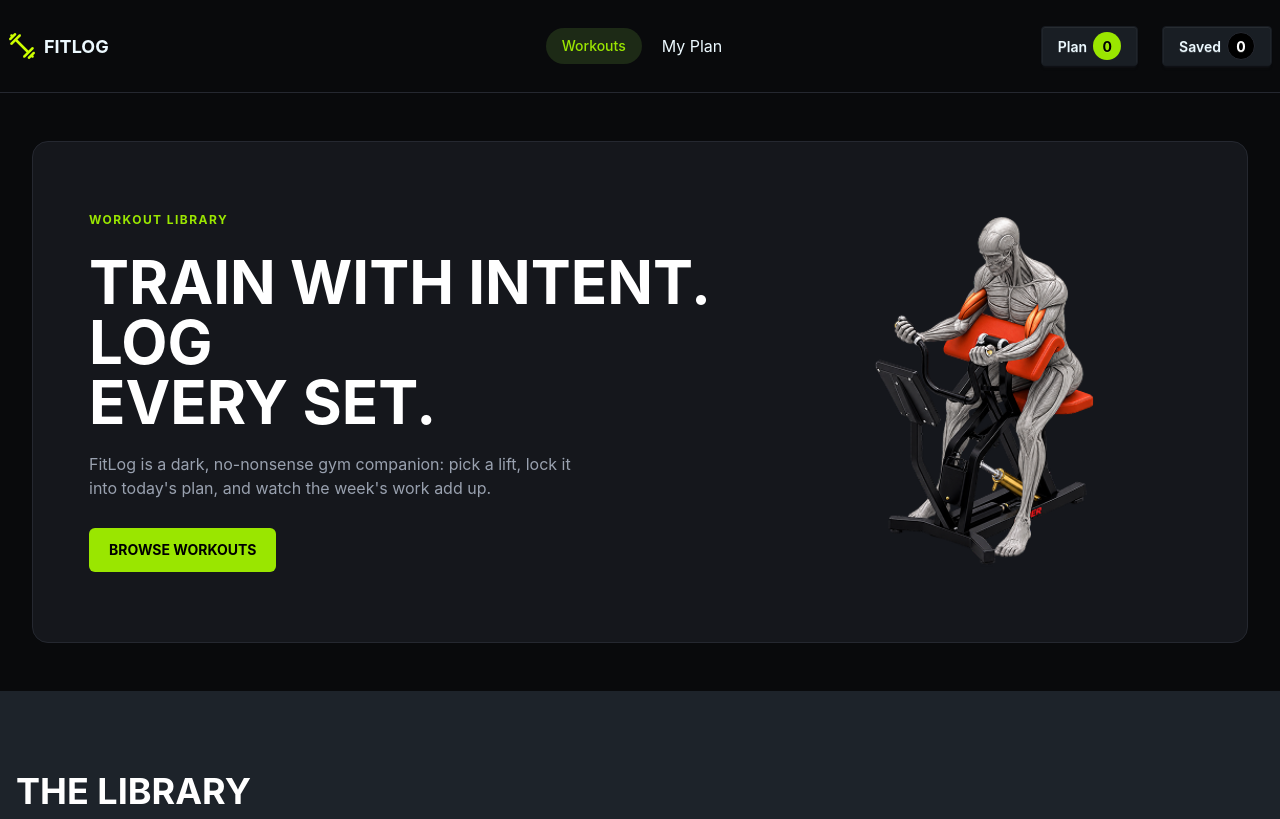
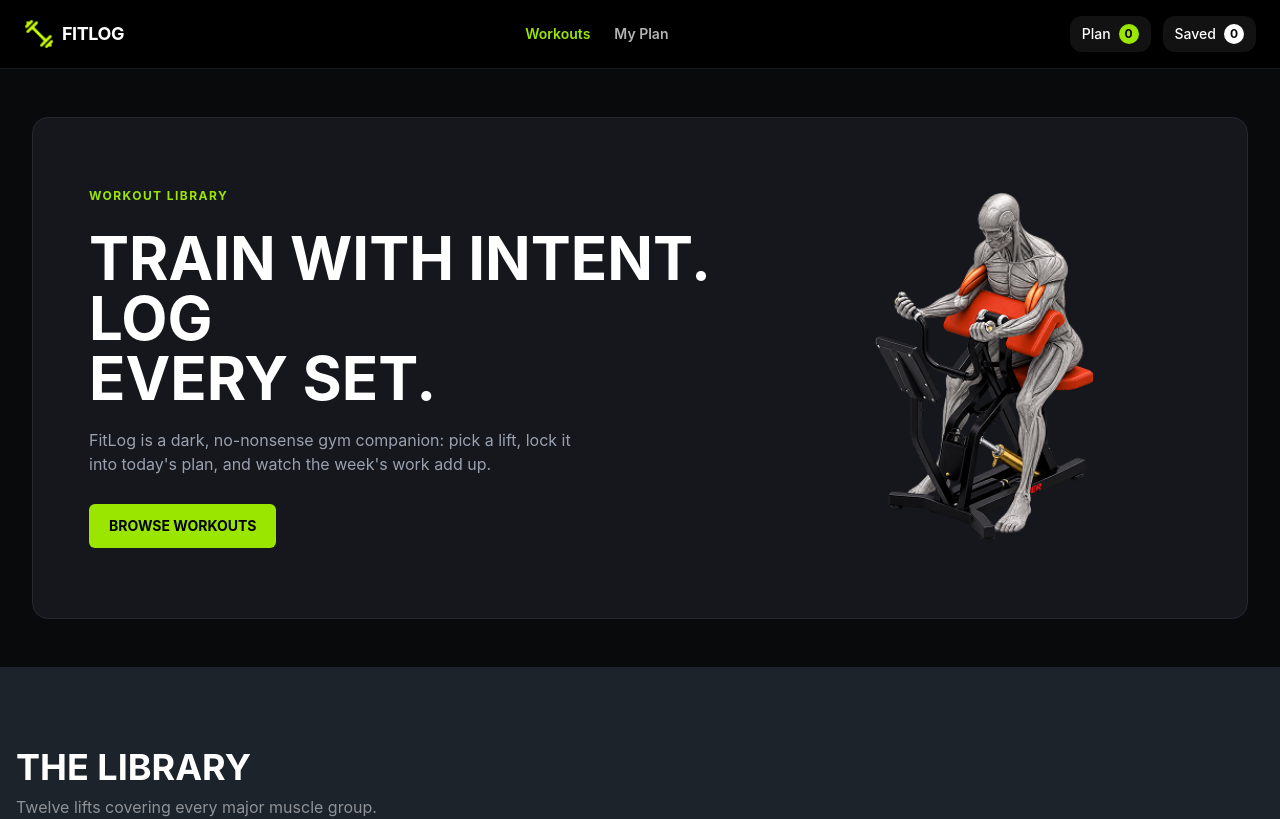
Before and after one commit to Murad114370/assignment-6-fit, a Next.js app: page / in a window 1280 px wide. Shown: the top 819 px of the page. Built offline with nearby package versions, Linux system fonts and the light colour scheme.

Commit message:
added details fit page

```diff
--- /dev/null
+++ b/src/app/fits/[id]/page.tsx
@@ -0,0 +1,115 @@
+import Image from 'next/image';
+import React from 'react';
+import { notFound } from 'next/navigation';
+import { IFit } from '@/types/fits.type';
+
+const getFit = async (id: string): Promise<IFit | undefined> => {
+    const response = await fetch("http://localhost:3000/fitsData.json");
+
+    if (!response.ok) {
+        throw new Error(`Failed to fetch fits data: ${response.status}`);
+    }
+
+    const data: IFit[] = await response.json();
+    return data.find((fit) => String(fit.id) === id);
+};
+
+const detailRows = (fit: IFit) => [
+    { label: "Equipment", value: fit.equipment },
+    { label: "Difficulty", value: fit.difficulty },
+    { label: "Sets", value: fit.sets },
+    { label: "Reps", value: fit.reps },
+    { label: "Duration", value: `${fit.duration} min` },
+    { label: "Calories", value: `${fit.caloriesBurned} kcal` },
+    { label: "Rating", value: fit.rating },
+];
+
+// Next.js 15: params is a Promise and must be awaited
+const Page = async ({ params }: { params: Promise<{ id: string }> }) => {
+    const { id } = await params;
+    const fit = await getFit(id);
+
+    if (!fit) {
+        notFound();
+    }
+
+    return (
+        <section className="min-h-screen bg-black px-4 py-10 text-white">
+            <div className="container mx-auto grid gap-10 lg:grid-cols-2">
+
+                {/* Image */}
+                <div className="relative h-[300px] w-full overflow-hidden rounded-2xl lg:h-full lg:min-h-[480px]">
+                    <Image
+                        src={fit.image}
+                        alt={fit.name}
+                        fill
+                        unoptimized
+                        className="object-cover"
+                    />
+                </div>
+
+                {/* Content */}
+                <div>
+                    <h1 className="text-3xl font-bold uppercase tracking-tight">
+                        {fit.name}
+                    </h1>
+                    <p className="mt-2 max-w-md text-white/50">
+                        {fit.description}
+                    </p>
+
+                    <div className="mt-4 flex flex-wrap gap-2">
+                        {fit.muscleGroups.map((muscle) => (
+                            <span
+                                key={muscle}
+                                className="rounded-full bg-lime-300 px-3 py-1 text-xs font-bold text-black"
+                            >
+                                {muscle}
+                            </span>
+                        ))}
+                    </div>
+
+                    <div className="mt-6 divide-y divide-white/10 rounded-2xl bg-[#121212] px-5">
+                        {detailRows(fit).map((row) => (
+                            <div
+                                key={row.label}
+                                className="flex items-center justify-between py-3.5 text-sm"
+                            >
+                                <span className="uppercase tracking-wide text-white/40">
+                                    {row.label}
+                                </span>
+                                <span className="font-semibold text-white">
+                                    {row.value}
+                                </span>
+                            </div>
+                        ))}
+                    </div>
+
+                    <div className="mt-8">
+                        <h2 className="text-lg font-bold">Instructions</h2>
+                        <ol className="mt-3 space-y-2">
+                            {fit.instructions.map((step, i) => (
+                                <li key={i} className="flex gap-3 text-sm text-white/70">
+                                    <span className="font-semibold text-white/40">
+                                        {i + 1}.
+                                    </span>
+                                    {step}
+                                </li>
+                            ))}
+                        </ol>
+                    </div>
+
+                    <div className="mt-8 flex flex-wrap gap-3">
+                        <button className="rounded-xl bg-lime-300 px-5 py-3 text-sm font-bold text-black transition hover:bg-lime-400">
+                            ⚡ Add to today&apos;s plan
+                        </button>
+                        <button className="rounded-xl border border-white/15 px-5 py-3 text-sm font-semibold text-white transition hover:bg-white/5">
+                            🔖 Save for later
+                        </button>
+                    </div>
+                </div>
+            </div>
+        </section>
+    );
+};
+
+export default Page;
--- a/src/app/fits/page.tsx
+++ b/src/app/fits/page.tsx
@@ -1,12 +1,42 @@
+import React from "react";
+import Fitcard from "@/components/shared/Fitcard";
+import { IFit } from "@/types/fits.type";
 
-import React from 'react';
+const getFits = async () => {
+    const response = await fetch("http://localhost:3000/fitsData.json");
+    const data = await response.json();
+    return data;
+};
 
-const page = () => {
+const Fits = async () => {
+    const fitsData = await getFits();
+
     return (
-        <div>
-            Fits Page is Rendered
-        </div>
+        <section className="container mx-auto my-20 px-4 ">
+
+            {/* Section Heading */}
+            <div className="mb-10">
+                <h2 className="text-4xl font-bold text-white">
+                    THE LIBRARY
+                </h2>
+
+                <p className="mt-2 text-white/50">
+                    Twelve lifts covering every major muscle group.
+                </p>
+            </div>
+
+            {/* Cards */}
+            <div className="grid gap-8 sm:grid-cols-2 lg:grid-cols-3">
+
+                {fitsData.map((fit: IFit, ind: number) => {
+
+                        return <Fitcard key={ind} fit={fit} />
+
+                })}
+
+            </div>
+        </section>
     );
 };
 
-export default page;
+export default Fits;
--- a/src/components/shared/Navbar.tsx
+++ b/src/components/shared/Navbar.tsx
@@ -1,63 +1,72 @@
+"use client";
 
-"use client";
-import Image from 'next/image';
-import React, { useState } from 'react';
+import Image from "next/image";
+import Link from "next/link";
+import { usePathname } from "next/navigation";
+import React from "react";
 import logo from '@/assets/logo.png'
 
+const Navbar = () => {
+    const pathname = usePathname();
 
-
-const Navbar = () => {
-    const [plan, setPlan] = useState(0);
-    const [saved, setSaved] = useState(0);
+    const isWorkoutsActive = pathname === "/" || pathname === "/fits";
 
     return (
+        <nav className=" border-b border-white/10 bg-black px-6 py-4">
+            <div className=" container mx-auto flex items-center justify-between">
+                {/* Logo */}
+                <Link href="/" className="flex items-center gap-2 text-white">
+                    <Image
+                    src={logo}
+                    alt={'Logo'}
+                    width={30}
+                    height={30} />
 
-        <nav className='bg-[#090a0c] border-b border-[#252830] shadow-sm'>
-            <div className="navbar container mx-auto py-5 ">
-                <div className="navbar-start">
-                    <div className="dropdown">
-                        <div tabIndex={0} role="button" className="btn btn-ghost lg:hidden">
-                            <svg aria-label="Menu" xmlns="http://www.w3.org/2000/svg" className="h-5 w-5" fill="none" viewBox="0 0 24 24" stroke="currentColor"> <path strokeLinecap="round" strokeLinejoin="round" strokeWidth="2" d="M4 6h16M4 12h8m-8 6h16" /> </svg>
-                        </div>
-                        <ul
-                            tabIndex={-1}
-                            className="menu menu-sm dropdown-content bg-base-100 rounded-box z-1 mt-3 w-52 p-2 shadow">
-                            <li><a>Workouts</a></li>
-                            <li><a>My Plan</a></li>
-                        </ul>
+                    <span className="text-lg font-bold tracking-tight">FITLOG</span>
+                </Link>
+
+                {/* Center links */}
+                <div className="flex items-center gap-6 text-sm font-semibold">
+                    <Link
+                        href="/"
+                        className={
+                            isWorkoutsActive
+                                ? "text-lime-400"
+                                : "text-white/70 transition hover:text-white"
+                        }
+                    >
+                        Workouts
+                    </Link>
+                    <Link
+                        href="/my-plan"
+                        className={
+                            pathname === "/my-plan"
+                                ? "text-lime-400"
+                                : "text-white/70 transition hover:text-white"
+                        }
+                    >
+                        My Plan
+                    </Link>
+                </div>
+
+                {/* Right side counters */}
+                <div className="flex items-center gap-3">
+                    <div className="flex items-center gap-2 rounded-xl bg-[#121212] px-3 py-2 text-sm font-medium text-white">
+                        Plan
+                        <span className="flex h-5 w-5 items-center justify-center rounded-full bg-lime-400 text-xs font-bold text-black">
+                            0
+                        </span>
                     </div>
-                    <div className="flex gap-2 items-center">
-                        <Image
-                         src={logo}
-                         alt='logoImage' />
-                        <h2 className='text-[18px] font-bold'>FITLOG</h2>
+                    <div className="flex items-center gap-2 rounded-xl bg-[#121212] px-3 py-2 text-sm font-medium text-white">
+                        Saved
+                        <span className="flex h-5 w-5 items-center justify-center rounded-full bg-white text-xs font-bold text-black">
+                            0
+                        </span>
                     </div>
-                </div>
-                <div className="navbar-center hidden lg:flex">
-                    <ul className="menu menu-horizontal px-1 gap-2">
-                        <li><a className='bg-[#1d2a16] text-lime-400 px-4 py-2 rounded-full text-sm font-medium'>Workouts</a></li>
-                        <li><a className='text-[16px]'>My Plan</a></li>
-                    </ul>
-                </div>
-                <div className="navbar-end gap-6">
-                    <button
-                     onClick={() => setPlan(plan+1)}
-
-                     className="btn "
-                     > Plan <span className="bg-lime-400 w-7 h-7 rounded-full flex items-center justify-center text-black font-bold text-[14px] ">{plan}</span>
-
-                     </button>
-
-                    <button
-                     onClick={() => setSaved(saved+1)}
-
-                     className="btn"
-                     > Saved <span className="bg-black w-7 h-7 rounded-full flex items-center justify-center text-white font-bold text-[14px] border border-[#252830]">{plan}</span>
-
-                     </button>
                 </div>
             </div>
         </nav>
+
     );
 };
 
```
Also changed, not shown: src/components/shared/Fitcard.tsx (+7 -68 lines).
